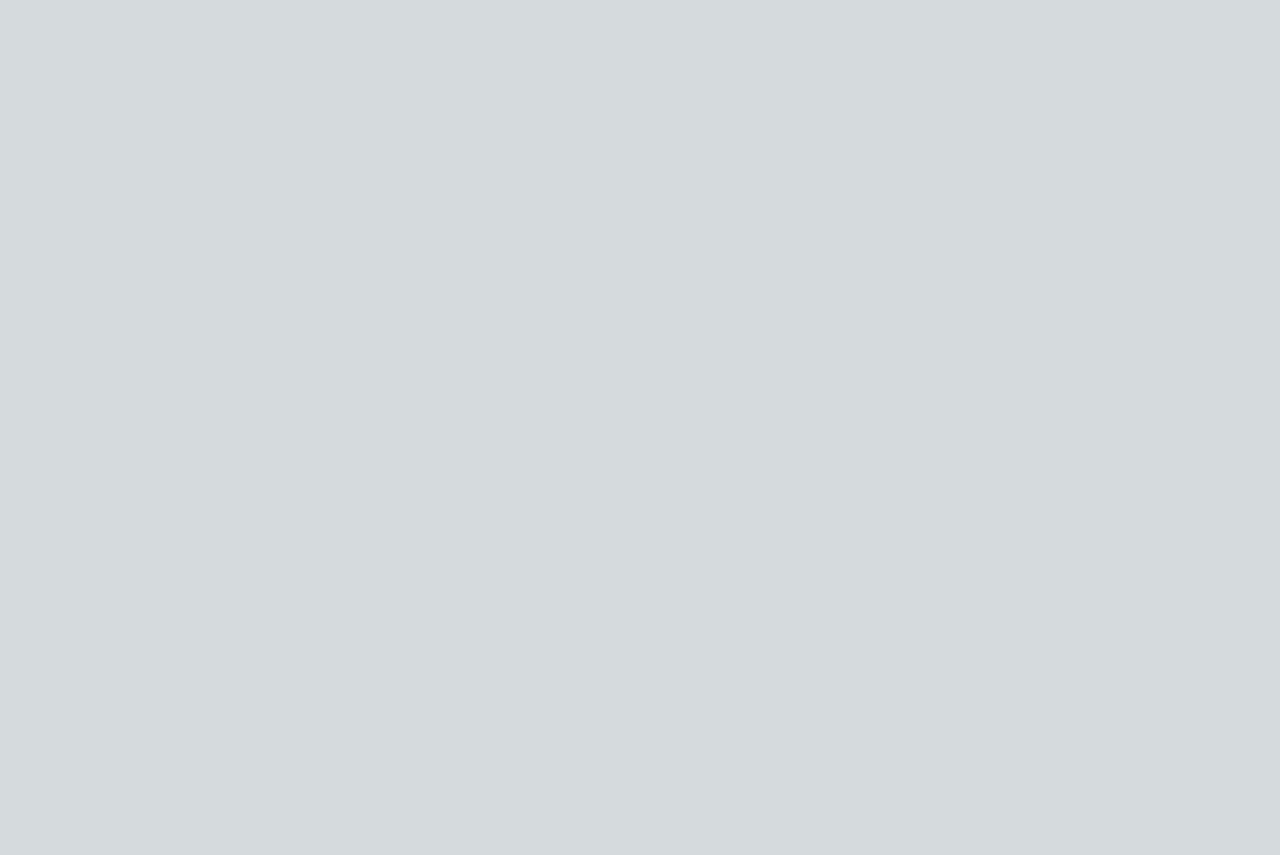
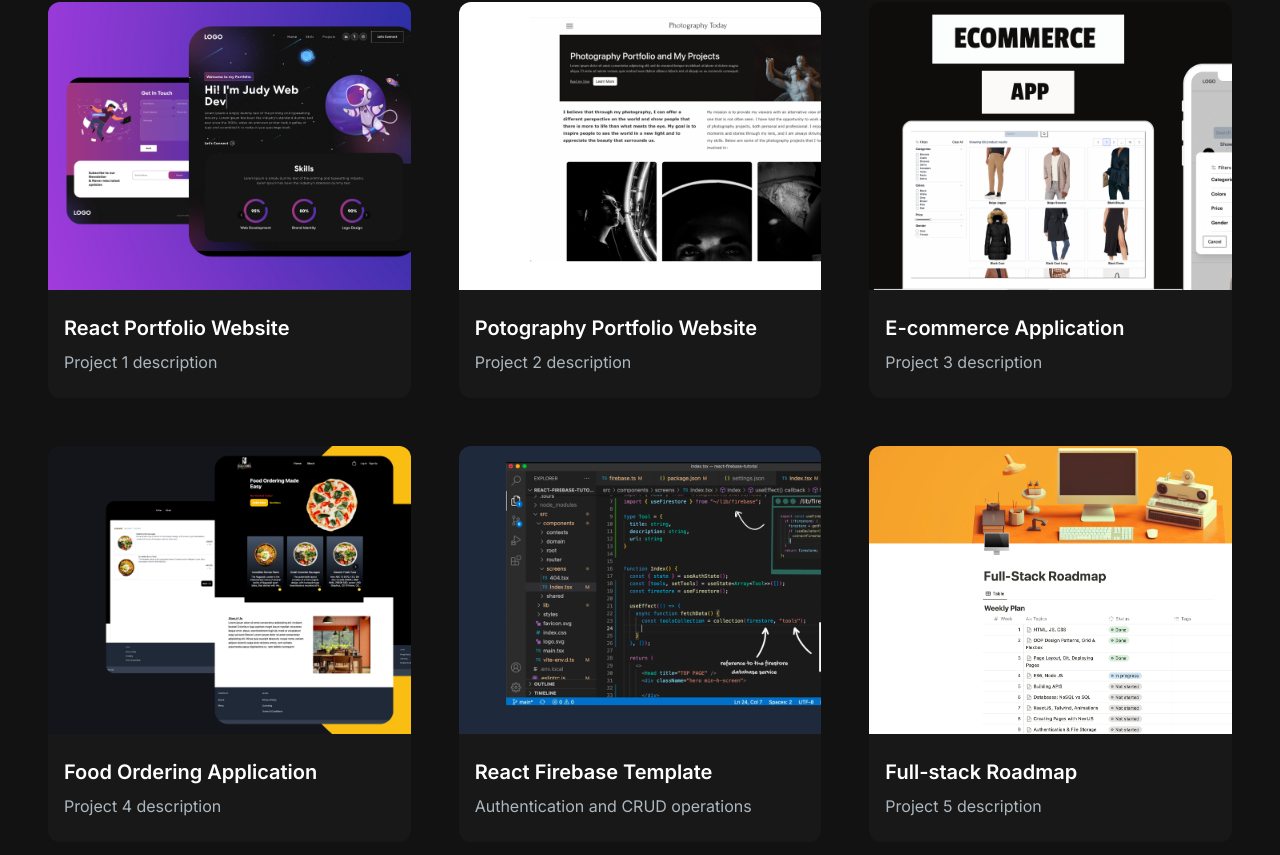
Before and after one commit to majbaulhoque/My-Portfolio, a Next.js app: page / in a window 1280 px wide. Shown: the part 1395-2250 px from the top of the page. Before the commit the page ends 1309 px from the top, so only its background shows below. Built offline with nearby package versions, Linux system fonts and the light colour scheme.

Commit message:
added some project

```diff
--- a/src/app/components/Navbar.jsx
+++ b/src/app/components/Navbar.jsx
@@ -27,7 +27,7 @@
         top-0 left-0 right-0 z-10 bg-[#121212] bg-opacity-100'>
             <div className='flex flex-wrap items-center justify-between mx-auto px-4 py-2'>
                 {/* <Link href={"/"} className='text-5xl text-white font-semibold'>LOGO</Link> */}
-                <a href={"/"} className='text-2xl md:text-5xl text-white font-semibold'>LOGO</a>
+                <a href={"/"} className='text-2xl md:text-5xl text-white font-semibold border-2 border-purple-700 px-4 py-2'>Majba</a>
                 <div className='mobile-menu block md:hidden ml-52'>
                 {
                     !navbarOpen ? (
--- /dev/null
+++ b/src/app/components/ProjectCard.jsx
@@ -0,0 +1,28 @@
+import React from 'react';
+import { CodeBracketIcon, EyeIcon } from '@heroicons/react/24/solid';
+import Link from 'next/link';
+
+const ProjectCard = ({ imgUrl, title, description }) => {
+    return (
+        <div>
+            <div
+                className='h-52 md:h-72 rounded-t-xl relative group'
+                style={{ background: `url(${imgUrl})`, backgroundSize: "cover" }}
+            >
+                <div className='overlay items-center justify-center absolute top-0 left-0 w-full h-full bg-[#181818] bg-opacity-0 hidden group-hover:flex group-hover:bg-opacity-80 transition-all duration-500'>
+                    <Link href='/' className='h-14 w-14 border-2 relative rounded-full border-[#ADB7BE]hover:border-white'>
+                        <CodeBracketIcon className='h-14 w-14 mr-2 border-2 relative rounded-full border-[#ADB7BE] hover:border-white group/link' />
+                    </Link>
+                </div>
+            </div>
+            <div className='text-white rounded-b-xl bg-[#181818] py-6 px-4'>
+                <h5 className='text-xl font-semibold mb-2'>{title}</h5>
+                <p className='text-[#ADB7BE]'>{description}</p>
+            </div>
+        </div>
+    );
+};
+
+
+
+export default ProjectCard;
--- /dev/null
+++ b/src/app/components/ProjectSection.jsx
@@ -0,0 +1,74 @@
+import React from 'react';
+import ProjectCard from './ProjectCard';
+
+const projectsData = [
+    {
+        id: 1,
+        title: "React Portfolio Website",
+        description: "Project 1 description",
+        image: "./images/projects/1.png",
+        tag: ["All", "Web"],
+        gitUrl: "/",
+        previewUrl: "/",
+    },
+    {
+        id: 2,
+        title: "Potography Portfolio Website",
+        description: "Project 2 description",
+        image: "./images/projects/2.png",
+        tag: ["All", "Web"],
+        gitUrl: "/",
+        previewUrl: "/",
+    },
+    {
+        id: 3,
+        title: "E-commerce Application",
+        description: "Project 3 description",
+        image: "./images/projects/3.png",
+        tag: ["All", "Web"],
+        gitUrl: "/",
+        previewUrl: "/",
+    },
+    {
+        id: 4,
+        title: "Food Ordering Application",
+        description: "Project 4 description",
+        image: "./images/projects/4.png",
+        tag: ["All", "Mobile"],
+        gitUrl: "/",
+        previewUrl: "/",
+    },
+    {
+        id: 5,
+        title: "React Firebase Template",
+        description: "Authentication and CRUD operations",
+        image: "./images/projects/5.png",
+        tag: ["All", "Web"],
+        gitUrl: "/",
+        previewUrl: "/",
+    },
+    {
+        id: 6,
+        title: "Full-stack Roadmap",
+        description: "Project 5 description",
+        image: "./images/projects/6.png",
+        tag: ["All", "Web"],
+        gitUrl: "/",
+        previewUrl: "/",
+    },
+];
+
+const ProjectSection = () => {
+    return (
+        <>
+            <h2 className='text-center text-4xl font-bold text-white mt-4 mb-8 md:mb-12'>My Projects</h2>
+            <div className='grid md:grid-cols-3 gap-8 md:gap-12'>
+                {
+                    projectsData.map((project) => <ProjectCard key={project.id} title={project.title} description={project.description} imgUrl={project.image} />)
+                }
+            </div>
+        </>
+    );
+};
+
+export default ProjectSection;
--- a/src/app/page.js
+++ b/src/app/page.js
@@ -2,6 +2,7 @@
 import HeroSection from "./components/HeroSection";
 import Navbar from "./components/Navbar";
 import AboutSection from "./components/AboutSection";
+import ProjectSection from "./components/ProjectSection";
 
 export default function Home() {
   return (
@@ -10,6 +11,7 @@
       <div className="container mt-24 mx-auto px-12 py-4">
         <HeroSection></HeroSection>
         <AboutSection></AboutSection>
+        <ProjectSection></ProjectSection>
       </div>
     </main>
   );
```
